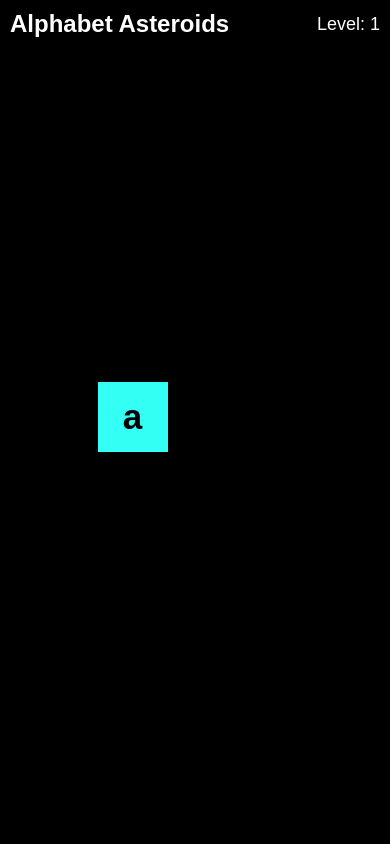
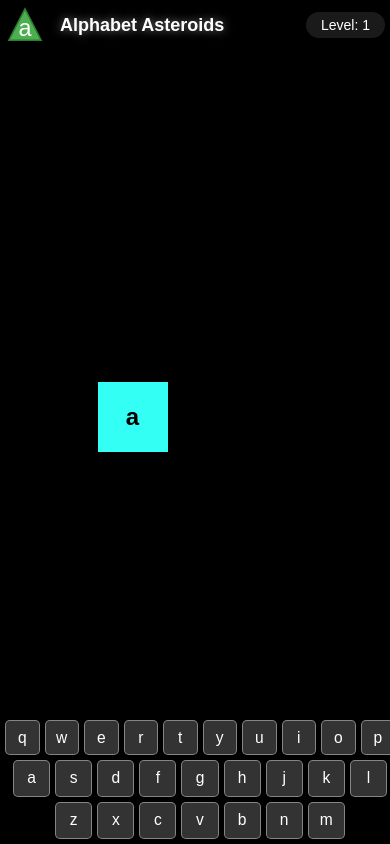
Before and after one commit to nothans/alphabet-game, a plain HTML site: page index.html in a window 390 px wide. Drawn offline with Linux system fonts and the light colour scheme.

Commit message:
Added mobile support

```diff
--- a/index.html
+++ b/index.html
@@ -2,7 +2,9 @@
 <html lang="en">
 <head>
   <meta charset="UTF-8" />
-  <meta name="viewport" content="width=device-width, initial-scale=1.0" />
+  <meta name="viewport" content="width=device-width, initial-scale=1.0, maximum-scale=1.0, user-scalable=no" />
+  <meta name="mobile-web-app-capable" content="yes">
+  <meta name="apple-mobile-web-app-capable" content="yes">
   <link rel="icon" type="image/svg" href="logo.svg">
   <title>Alphabet Asteroids</title>
   <style>
@@ -14,6 +16,7 @@
       background: #000;
       font-family: sans-serif;
       user-select: none;
+      touch-action: none;
     }
     #gameContainer {
       position: relative;
@@ -29,6 +32,51 @@
       display: flex;
       align-items: center;
       justify-content: center;
+      touch-action: none;
+    }
+    /* HUD styling */
+    #hud {
+      position: absolute;
+      top: 0;
+      left: 0;
+      width: 100%;
+      padding: 15px;
+      color: #fff;
+      background: rgba(0,0,0,0.7);
+      font-size: 18px;
+      display: flex;
+      justify-content: space-between;
+      align-items: center;
+      box-sizing: border-box;
+      backdrop-filter: blur(5px);
+    }
+    .game-logo {
+      position: relative;
+      top: 0;
+      left: 0;
+      width: 40px;
+      height: 40px;
+      margin-right: 15px;
+    }
+    #hud .title-section {
+      display: flex;
+      align-items: center;
+    }
+    #hud h1 {
+      margin: 0;
+      font-size: 24px;
+      text-shadow: 0 0 10px rgba(255,255,255,0.5);
+    }
+    #hud .info-section {
+      display: flex;
+      gap: 20px;
+      align-items: center;
+    }
+    #hud .info-section div {
+      background: rgba(255,255,255,0.1);
+      padding: 5px 15px;
+      border-radius: 15px;
+      margin: 0;
     }
     /* Explosion animation */
     .explode {
@@ -53,28 +101,6 @@
       50% { background-color: red; }
       100% { background-color: inherit; }
     }
-    /* HUD styling */
-    #hud {
-      position: absolute;
-      top: 0;
-      left: 0;
-      width: 100%;
-      padding: 10px;
-      color: #fff;
-      background: rgba(0,0,0,0.5);
-      font-size: 18px;
-      display: flex;
-      justify-content: space-between;
-      align-items: center;
-      box-sizing: border-box;
-    }
-    #hud h1 {
-      margin: 0;
-      font-size: 24px;
-    }
-    #hud div {
-      margin-left: 20px;
-    }
     /* Game Over/Win overlay */
     #gameOverOverlay {
       position: absolute;
@@ -91,18 +117,75 @@
       z-index: 10;
       display: none;
     }
+    /* Mobile keyboard */
+    #mobileKeyboard {
+      position: fixed;
+      bottom: 0;
+      left: 0;
+      width: 100%;
+      background: rgba(0, 0, 0, 0.8);
+      padding: 10px;
+      display: none;
+      flex-direction: column;
+      gap: 5px;
+      z-index: 100;
+    }
+    .keyboard-row {
+      display: flex;
+      justify-content: center;
+      gap: 5px;
+    }
+    .key {
+      flex: 1;
+      max-width: 9%;
+      aspect-ratio: 1;
+      background: rgba(255, 255, 255, 0.2);
+      border: 1px solid rgba(255, 255, 255, 0.4);
+      border-radius: 5px;
+      color: white;
+      display: flex;
+      align-items: center;
+      justify-content: center;
+      font-size: min(20px, 4vw);
+      touch-action: none;
+    }
+    .key:active {
+      background: rgba(255, 255, 255, 0.4);
+    }
+    @media (max-width: 768px) {
+      #hud {
+        font-size: 14px;
+        padding: 5px;
+      }
+      #hud h1 {
+        font-size: 18px;
+      }
+      .asteroid {
+        font-size: 24px !important;
+      }
+      #mobileKeyboard {
+        display: flex;
+        padding: 5px;
+      }
+    }
   </style>
 </head>
 <body>
   <div id="gameContainer">
     <div id="hud">
+      <div class="title-section">
+        <img src="logo.svg" alt="Alphabet Asteroids Logo" class="game-logo">
         <h1>Alphabet Asteroids</h1>
+      </div>
+      <div class="info-section">
         <div>Level: <span id="levelDisplay">1</span></div>
         <div id="strikesDisplay" style="display:none;">Strikes: <span id="strikeCount">0</span>/3</div>
         <div id="targetDisplay" style="display:none;">Target: <span id="targetLetter"></span></div>
       </div>
+    </div>
     <div id="gameOverOverlay">Game Over</div>
   </div>
+  <div id="mobileKeyboard"></div>
   <script>
     (function() {
       const gameContainer = document.getElementById('gameContainer');
@@ -285,33 +368,60 @@
         animationFrameId = requestAnimationFrame(animate);
       }
 
-      // Listen for key presses.
-      document.addEventListener('keydown', function(e) {
+      // Create mobile keyboard
+      function createMobileKeyboard() {
+        const keyboard = document.getElementById('mobileKeyboard');
+        const layout = [
+          'qwertyuiop',
+          'asdfghjkl',
+          'zxcvbnm'
+        ];
+
+        layout.forEach(row => {
+          const rowDiv = document.createElement('div');
+          rowDiv.className = 'keyboard-row';
+
+          row.split('').forEach(letter => {
+            const key = document.createElement('div');
+            key.className = 'key';
+            key.textContent = letter;
+            key.addEventListener('touchstart', (e) => {
+              e.preventDefault();
+              handleInput(letter);
+            });
+            rowDiv.appendChild(key);
+          });
+
+          keyboard.appendChild(rowDiv);
+        });
+      }
+
+      // Handle input from both keyboard and touch
+      function handleInput(key) {
         if (!asteroid) return;
-        let key = e.key.toLowerCase();
-        // The expected letter is always the one for the current position in the alphabet.
-        let expected = alphabet[currentLetterIndex];
-        if (key === expected) {
-          asteroid.classList.add('explode');
-          setTimeout(() => resetAsteroid(true), 500);
-        } else if (alphabet.includes(key)) {
-          // Wrong input: flash red, push the asteroid upward as a penalty, and add a strike in level 3
-          asteroid.classList.add('wrong');
-          let top = parseFloat(asteroid.style.top);
-          asteroid.style.top = Math.max(top - 30, 0) + 'px';
-          setTimeout(() => asteroid.classList.remove('wrong'), 300);
+        key = key.toLowerCase();
 
-          // In level 3, add a strike for wrong key press
-          if (currentLevel === 3) {
+        if (key === alphabet[currentLetterIndex]) {
+          resetAsteroid(true);
+        } else {
+          document.body.classList.add('wrong');
+          setTimeout(() => document.body.classList.remove('wrong'), 300);
           strikes++;
-            updateHUD();
           if (strikes >= 3) {
-              setTimeout(gameOver, 500);
+            gameOver();
             return;
           }
+          updateHUD();
         }
       }
+
+      // Update keyboard event listener to use handleInput
+      document.addEventListener('keydown', function(e) {
+        handleInput(e.key);
       });
+
+      // Initialize mobile keyboard
+      createMobileKeyboard();
 
       // Start the game.
       createAsteroid();
```
Lines whose indentation alone changed are shown as unchanged.
